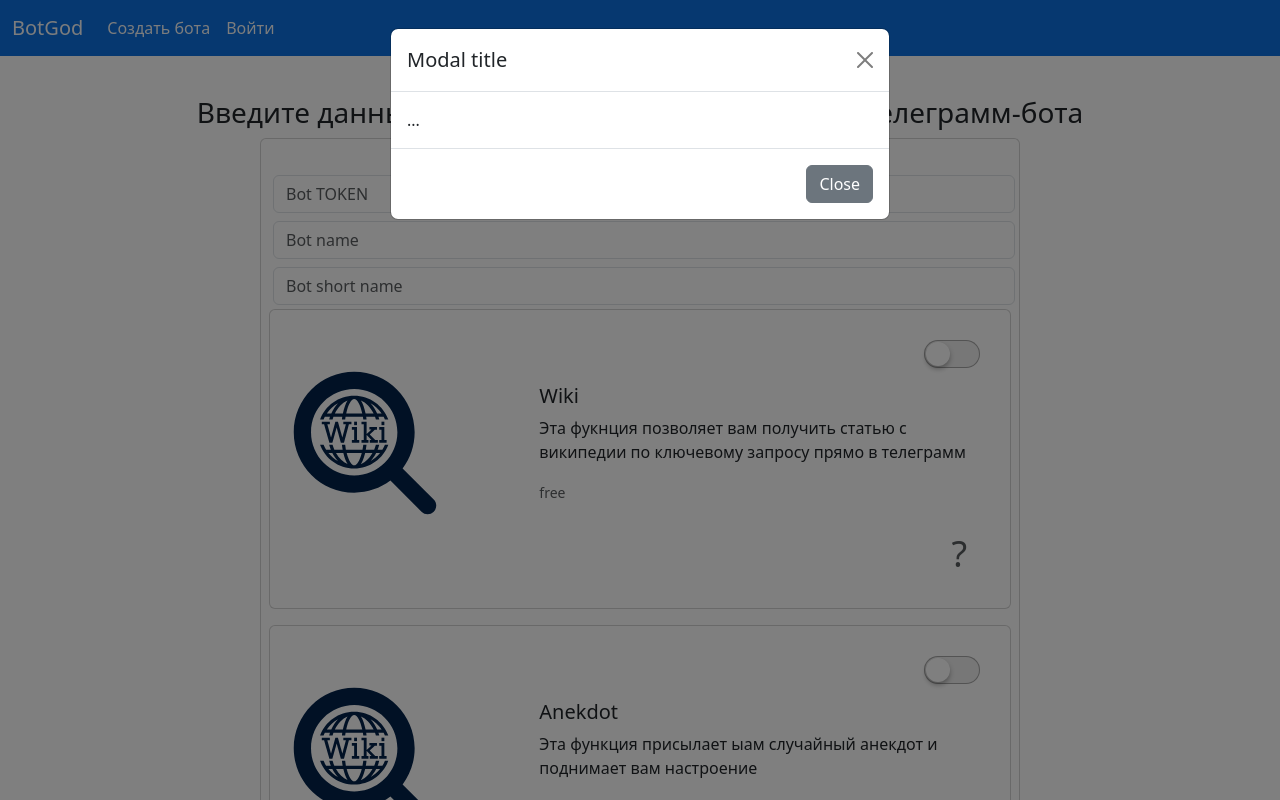
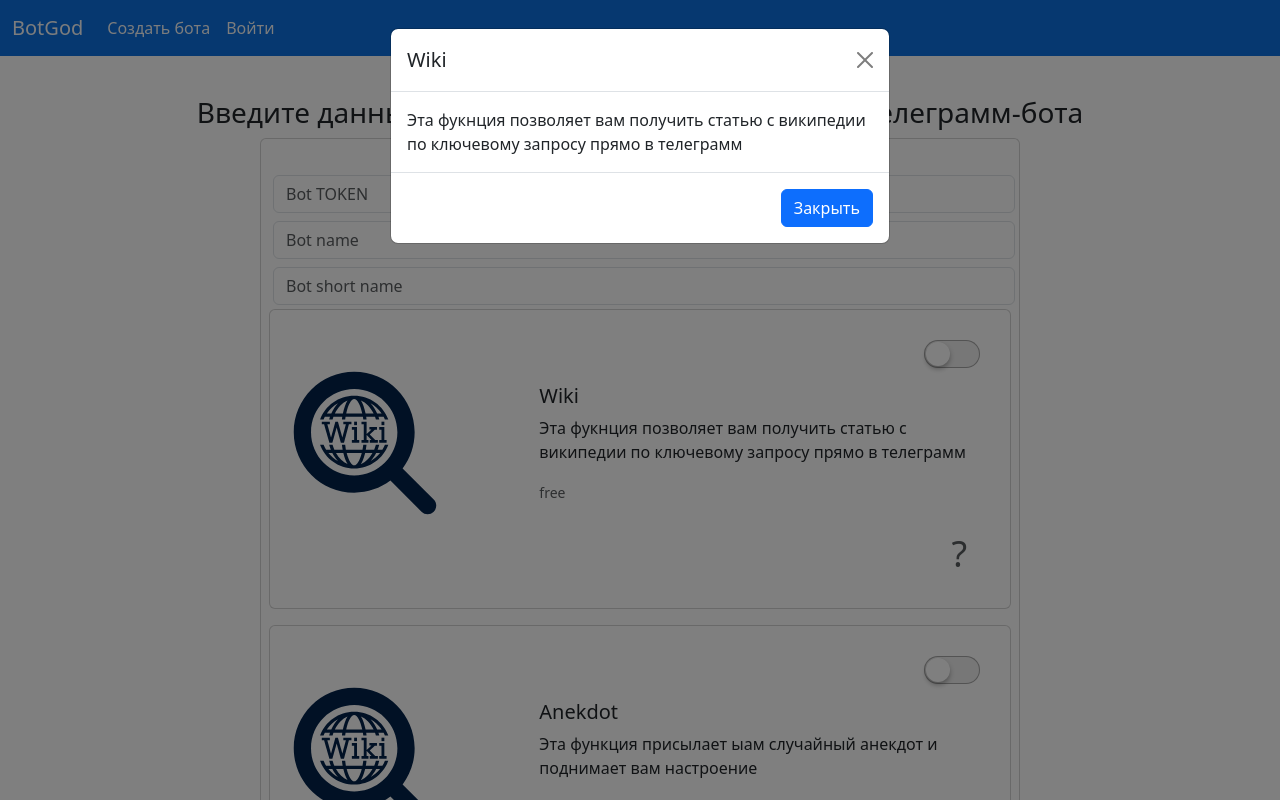
Before and after one commit to setta1a/bot_god, a Django app: page /create_bot/ in a window 1280 px wide, after a click that opens the changed part. Run offline with Django 4.2, Linux system fonts and the light colour scheme; some libraries are stand-ins or nearby versions.

Commit message:
add working modal window

```diff
--- a/first/templates/create_bot.html
+++ b/first/templates/create_bot.html
@@ -15,19 +15,19 @@
             </div>
             <input class="btn btn-primary col-4 offset-4" type="submit" value="Отправить">
         </form>
-        <button type="button" id="${card_values.name}_question" class="btn card-text text-muted text-end" data-bs-toggle="modal" data-bs-target="#staticBackdrop" style="display: none; margin-left: auto; font-size: 36px; margin-right: 10px; width: 50px">?</button>
+        <button type="button" id="question" class="btn card-text text-muted text-end" data-bs-toggle="modal" data-bs-target="#staticBackdrop" style="display: none; margin-left: auto; font-size: 36px; margin-right: 10px; width: 50px">?</button>
         <div class="modal fade" id="staticBackdrop" data-bs-backdrop="static" data-bs-keyboard="false" tabindex="-1" aria-labelledby="staticBackdropLabel" aria-hidden="true" style="display: none;">
             <div class="modal-dialog">
                 <div class="modal-content">
                 <div class="modal-header">
-                    <h1 class="modal-title fs-5" id="staticBackdropLabel">Modal title</h1>
-                    <button type="button" class="btn-close" data-bs-dismiss="modal" aria-label="Close"></button>
+                    <h1 class="modal-title fs-5" id="staticBackdropLabel"></h1>
+                    <button type="button" class="btn-close" data-bs-dismiss="modal" aria-label="Закрыть"></button>
                 </div>
-                <div class="modal-body">
+                <div id="modal_content" class="modal-body">
                     ...
                 </div>
                 <div class="modal-footer">
-                    <button type="button" class="btn btn-secondary" data-bs-dismiss="modal">Close</button>
+                    <button type="button" class="btn btn-primary" data-bs-dismiss="modal">Закрыть</button>
                 </div>
                 </div>
             </div>
@@ -62,6 +62,7 @@
     console.log(cards.lenght)
     for(let i = 0; i < cards.length; ++i){
         let card_values = cards[i]
+        console.log(card_values.name.split(" ")[0])
         let template = `<div id="card" class="card mb-3" style="max-width: 900px; padding: 20px">
             <label class="checkbox-ios" style="margin-left: auto; margin-top: 10px">
                             <input type="checkbox">
@@ -78,31 +79,20 @@
                           <p class="card-text card-price"><small class="text-muted">${card_values.price}</small></p>
                         </div>
                       </div>
-                      <button type="button" id="${card_values.name}_question" class="btn card-text text-muted text-end" data-bs-toggle="modal" data-bs-target="#staticBackdrop" style="margin-left: auto; font-size: 36px; margin-right: 10px; width: 50px">?</button>
+                      <button type="button" id="${card_values.name.split(" ")[0]}_question" class="btn card-text text-muted text-end" data-bs-toggle="modal" data-bs-target="#staticBackdrop" style="margin-left: auto; font-size: 36px; margin-right: 10px; width: 50px">?</button>
                     </div>
                 </div>
-                <div class="modal fade" id="staticBackdrop" data-bs-backdrop="static" data-bs-keyboard="false" tabindex="-1" aria-labelledby="staticBackdropLabel" aria-hidden="true">
-                    <div class="modal-dialog">
-                        <div class="modal-content">
-                        <div class="modal-header">
-                            <h1 class="modal-title fs-5" id="staticBackdropLabel">Modal title</h1>
-                            <button type="button" class="btn-close" data-bs-dismiss="modal" aria-label="Close"></button>
-                        </div>
-                        <div class="modal-body">
-                            ...
-                        </div>
-                        <div class="modal-footer">
-                            <button type="button" class="btn btn-secondary" data-bs-dismiss="modal">Close</button>
-                            <button type="button" class="btn btn-primary">Understood</button>
-                        </div>
-                        </div>
-                    </div>
                 </div>
                 `
 
         let result = new DOMParser().parseFromString(template, "text/html").getElementsByTagName("div")[0]
 
         functions.appendChild(result)
+        console.log(document.querySelector(`#${card_values.name}_question`))
+        document.querySelector(`#${card_values.name.split(" ")[0]}_question`).addEventListener("click", () => {
+            staticBackdropLabel.innerHTML = card_values.name
+            modal_content.innerHTML = card_values.descriprion
+        })
         console.log()
     }
 
```
